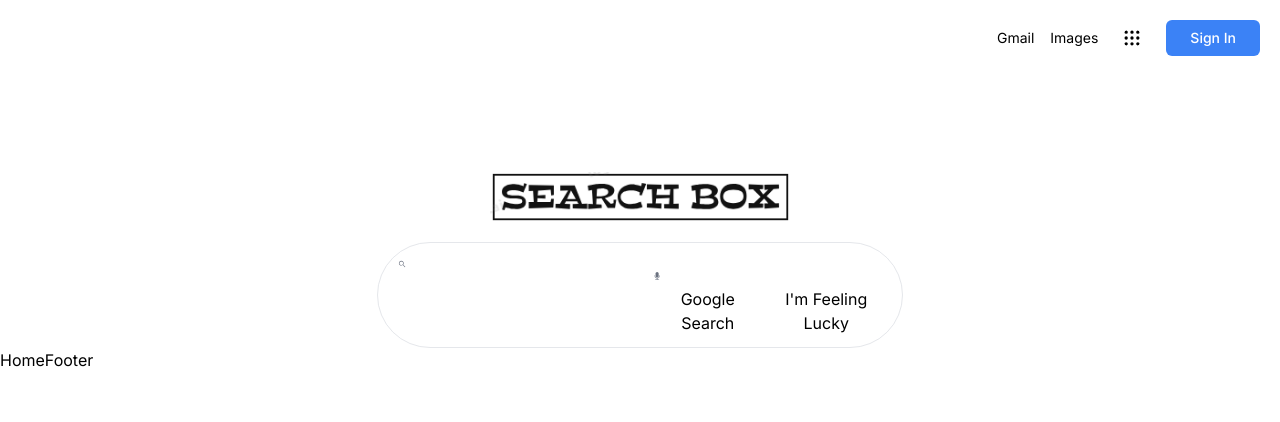
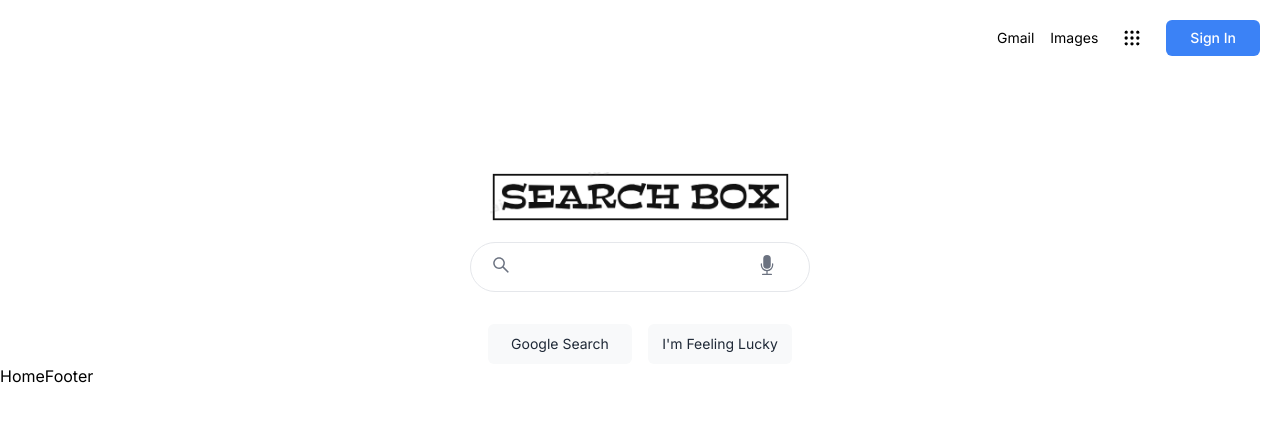
Before and after one commit to RaisulislamRimon/SearchBoxBD-google-clone-nextjs13, a Next.js app: page / in a window 1280 px wide. Shown: the top 422 px of the page. Built offline with nearby package versions, Linux system fonts and the light colour scheme.

Commit message:
added search_box and buttons

```diff
--- a/src/app/globals.css
+++ b/src/app/globals.css
@@ -1,3 +1,9 @@
 @tailwind base;
 @tailwind components;
 @tailwind utilities;
+
+@layer components{
+	.btn{
+		@apply bg-[#f8f9fa] rounded-md text-sm text-gray-800 hover:ring-1 hover:ring-gray-200 focus:outline-none active:ring-gray-300 hover:shadow-md w-36 h-10 transition-shadow
+	}
+}
--- a/src/components/HomeSearch.js
+++ b/src/components/HomeSearch.js
@@ -2,18 +2,18 @@ import { AiOutlineSearch } from 'react-icons/ai';
 import { BsFillMicFill } from 'react-icons/bs';
 
 export default function HomeSearch() {
-  return (
+    return (
     <div>
-      <form className="flex w-full mt-5 mx-auto max-w-[90%] px-5 py-3 border border-gray-200 rounded-full ">
-        <AiOutlineSearch className='text-lg text-gray-500 mr-3' />
-        {/* <input type="text" className="w-full px-5 py-3 text-lg focus:outline-none border border-gray-200 rounded-full" /> */}
-        <input type="text" className="" />
-        <BsFillMicFill className='text-lg text-gray-500 mt-3' />
-        <div className="flex flex-row w-full space-y-2 justify-center mt-8 sm:flex-row sm:space-x-4 sm:space-y-0">
-          <button className="btn">Google Search</button>
-          <button className="btn">I&apos;m Feeling Lucky</button>
+        <form className="flex w-full mt-5 mx-auto max-w-[90%] border border-gray-200 px-5 py-3 rounded-full hover:shadow-md focus-within:shadow-md transition-shadow sm:max-w-xl lg:max-w-2xl"
+      >
+            <AiOutlineSearch className='text-xl text-gray-500 mr-3' />
+            <input type="text" className="flex-grow focus:outline-none" />
+            <BsFillMicFill className='text-xl text-gray-500 mr-3' />
+        </form>
+        <div className="flex flex-col space-y-2 sm:space-y-0 sm:space-x-4 justify-center items-center sm:flex-row mt-8">
+            <button className="btn">Google Search</button>
+            <button className="btn">I'm Feeling Lucky</button>
         </div>
-      </form>
     </div>
-  )
+    )
 }
```
